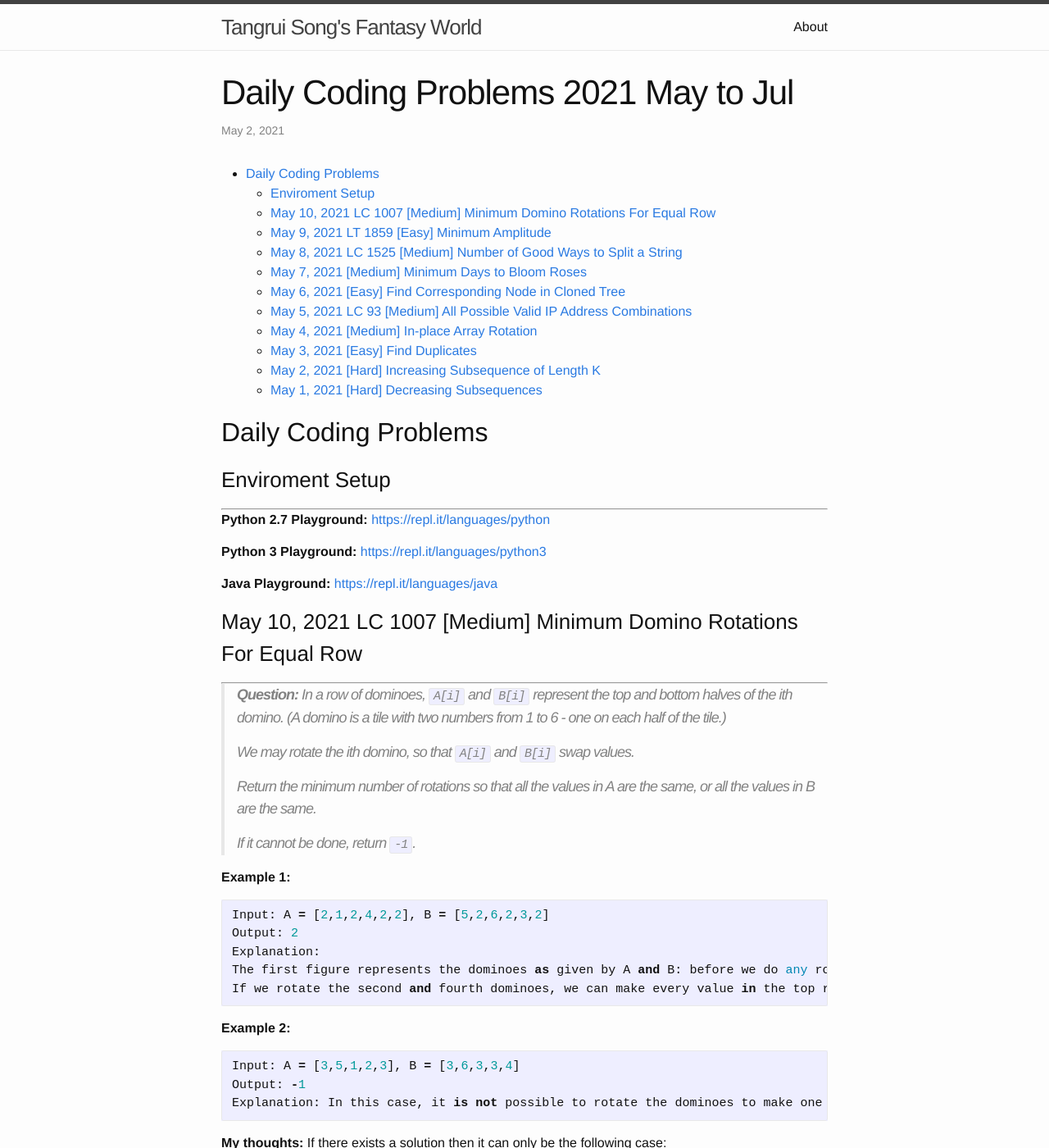
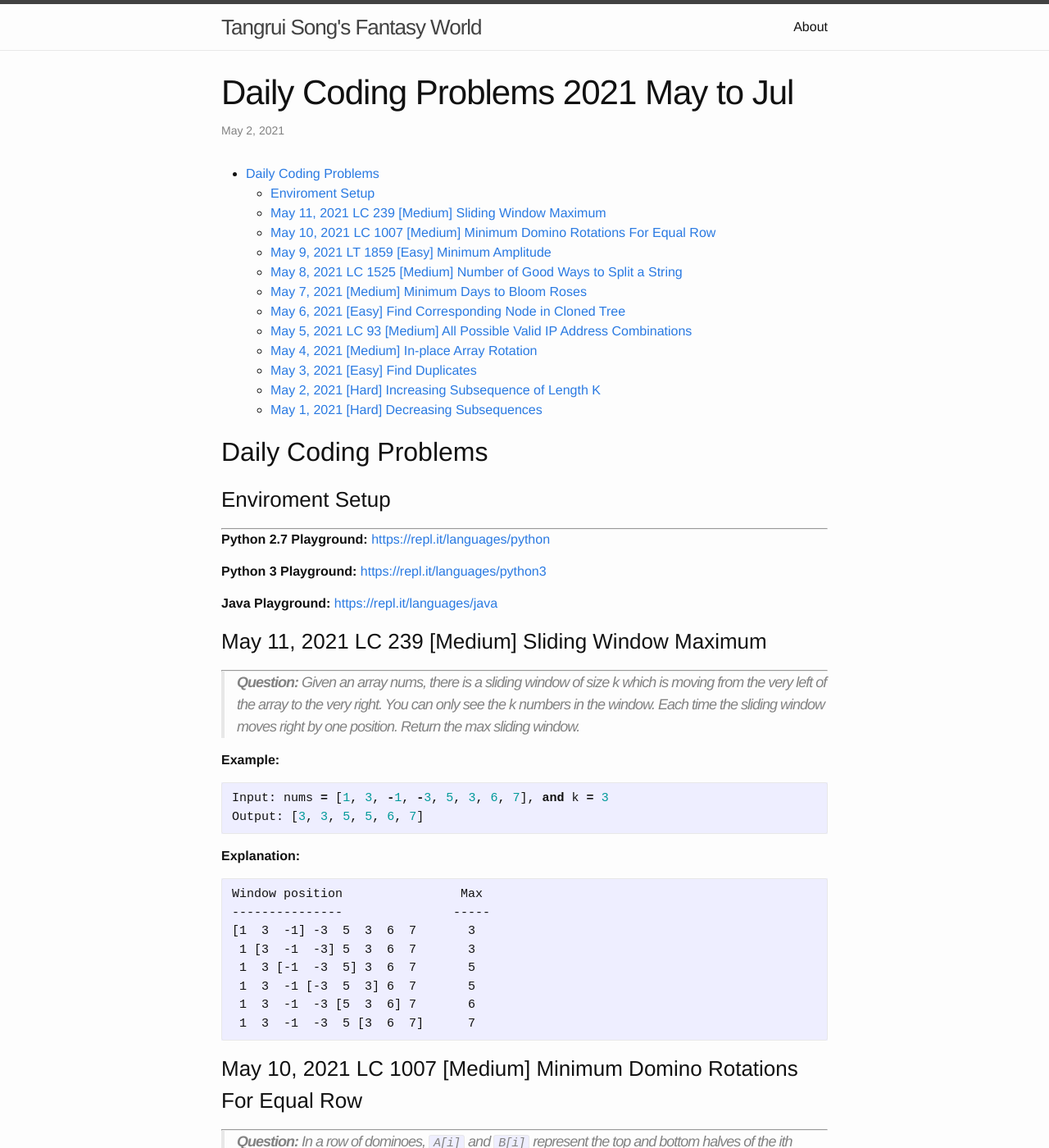
Before and after one commit to trsong/trsong.github.io, a Jekyll site: the page built from _posts/2021-05-01-DailyQuestionsMay.md, in a window 1280 px wide and 1400 px high. Shown: the whole window at 82% size. Built offline with Jekyll 4.4.1, drawn with Linux system fonts in a browser that asks for light colours.

Commit message:
Add May 11 question

````diff
--- a/_posts/2021-05-01-DailyQuestionsMay.md
+++ b/_posts/2021-05-01-DailyQuestionsMay.md
@@ -17,6 +17,31 @@ categories: Python/Java
 **Python 3 Playground:** [https://repl.it/languages/python3](https://repl.it/languages/python3)
 
 **Java Playground:** [https://repl.it/languages/java](https://repl.it/languages/java)
+
+
+### May 11, 2021  LC 239 \[Medium\] Sliding Window Maximum
+---
+> **Question:** Given an array nums, there is a sliding window of size k which is moving from the very left of the array to the very right. You can only see the k numbers in the window. Each time the sliding window moves right by one position. Return the max sliding window.
+>
+
+**Example:**
+
+```py
+Input: nums = [1, 3, -1, -3, 5, 3, 6, 7], and k = 3
+Output: [3, 3, 5, 5, 6, 7]
+```
+
+**Explanation:**
+```
+Window position                Max
+---------------               -----
+[1  3  -1] -3  5  3  6  7       3
+ 1 [3  -1  -3] 5  3  6  7       3
+ 1  3 [-1  -3  5] 3  6  7       5
+ 1  3  -1 [-3  5  3] 6  7       5
+ 1  3  -1  -3 [5  3  6] 7       6
+ 1  3  -1  -3  5 [3  6  7]      7
+ ```
 
 
 ### May 10, 2021 LC 1007 \[Medium\] Minimum Domino Rotations For Equal Row
````
